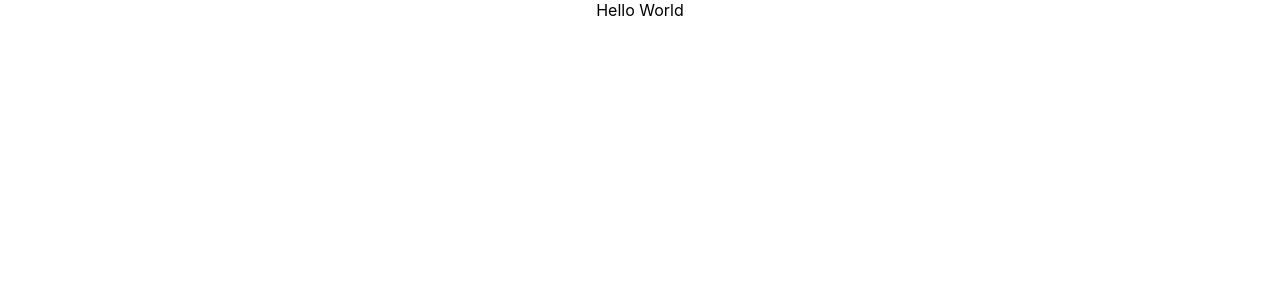
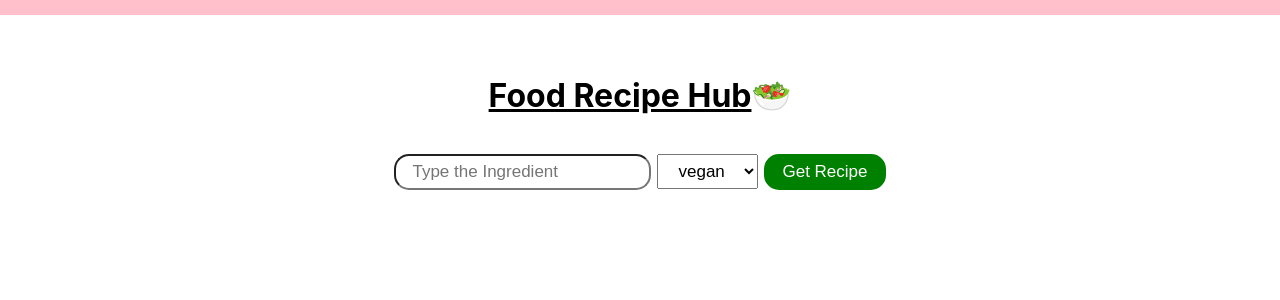
Before and after one commit to shsandadi/recipe, a React (Create React App) app: page / in a window 1280 px wide. Shown: the top 300 px of the page. Built offline with nearby package versions, Linux system fonts and the light colour scheme.

Commit message:
Added basic functionality

```diff
--- a/package.json
+++ b/package.json
@@ -6,6 +6,7 @@
     "@testing-library/jest-dom": "^5.16.1",
     "@testing-library/react": "^11.2.7",
     "@testing-library/user-event": "^12.8.3",
+    "axios": "^0.24.0",
     "react": "^17.0.2",
     "react-dom": "^17.0.2",
     "react-scripts": "4.0.3",
--- a/src/App.css
+++ b/src/App.css
@@ -1,38 +1,43 @@
-.App {
-  text-align: center;
-}
-
-.App-logo {
-  height: 40vmin;
-  pointer-events: none;
-}
-
-@media (prefers-reduced-motion: no-preference) {
-  .App-logo {
-    animation: App-logo-spin infinite 20s linear;
-  }
-}
-
-.App-header {
-  background-color: #282c34;
-  min-height: 100vh;
+.app {
   display: flex;
+  justify-content: center;
   flex-direction: column;
   align-items: center;
-  justify-content: center;
-  font-size: calc(10px + 2vmin);
+  padding: 40px 24px;
+  border-top: 15px solid pink;
+}
+.app__searchForm {
+  margin-top: 17px;
+}
+.app__input {
+  padding: 6px 16px;
+  min-width: 200px;
+  max-width: 100vw;
+  font-size: 17px;
+  border-radius: 15px;
+}
+.app__healthLabels {
+  padding: 6px 16px;
+  font-size: 17px;
+  margin-left: 6px;
+}
+.app__submit {
+  padding: 6px 16px;
+  font-size: 17px;
+  margin-left: 6px;
+  background-color: green;
+  border: 2px solid green;
+  border-radius: 15px;
   color: white;
+  cursor: pointer;
 }
-
-.App-link {
-  color: #61dafb;
+.app__submit:hover {
+  padding: 6px 16px;
+  font-size: 17px;
+  margin-left: 6px;
+  background-color: white;
+  border: 2px solid green;
+  border-radius: 15px;
+  color: green;
+  cursor: pointer;
 }
-
-@keyframes App-logo-spin {
-  from {
-    transform: rotate(0deg);
-  }
-  to {
-    transform: rotate(360deg);
-  }
-}
--- a/src/App.js
+++ b/src/App.js
@@ -1,7 +1,36 @@
 import "./App.css";
-
+import { useState } from "react";
+import Axios from 'axios';
 function App() {
-  return <div className="App">Hello World</div>;
+  const YOUR_APP_ID = "96b4eaad";
+  const YOUR_APP_KEY = "751073ab0963f762c788a3516e639d1b";
+  const [recipes, setRecipes] = useState([]);
+  const url =
+    `https://api.edamam.com/search?q=chicken&app_id=${YOUR_APP_ID}&app_key=${YOUR_APP_KEY}&health=alcohol-free`;
+  const getRecipeInfo = async () => {
+    var result=await Axios.get(url);
+    setRecipes(result.data.hits);
+    console.log(result.data.hits);
+  };
+  return (
+    <div className="app">
+      <h1 onClick={getRecipeInfo}>
+        <u>Food Recipe Hub</u>🥗
+      </h1>
+      <div className="app__searchForm">
+        <input
+          type="text"
+          placeholder="Type the Ingredient"
+          autoComplete="Off"
+          className="app__input"
+        />
+        <select className="app__healthLabels">
+          <option value="vegan">vegan</option>
+        </select>
+        <input type="submit" value="Get Recipe" className="app__submit" />
+      </div>
+    </div>
+  );
 }
 
 export default App;
```
Also changed, not shown: 1 other file (tests, documents, lock files or other folders).
